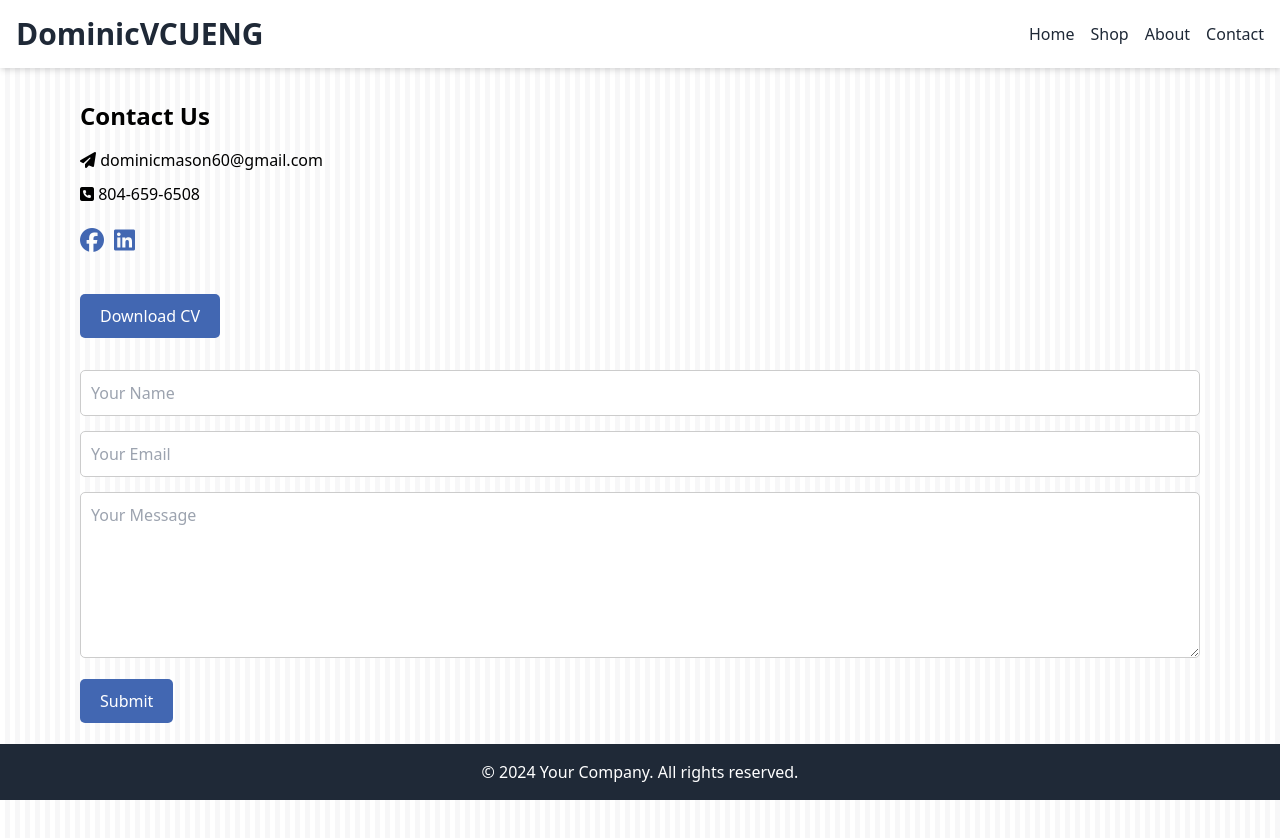
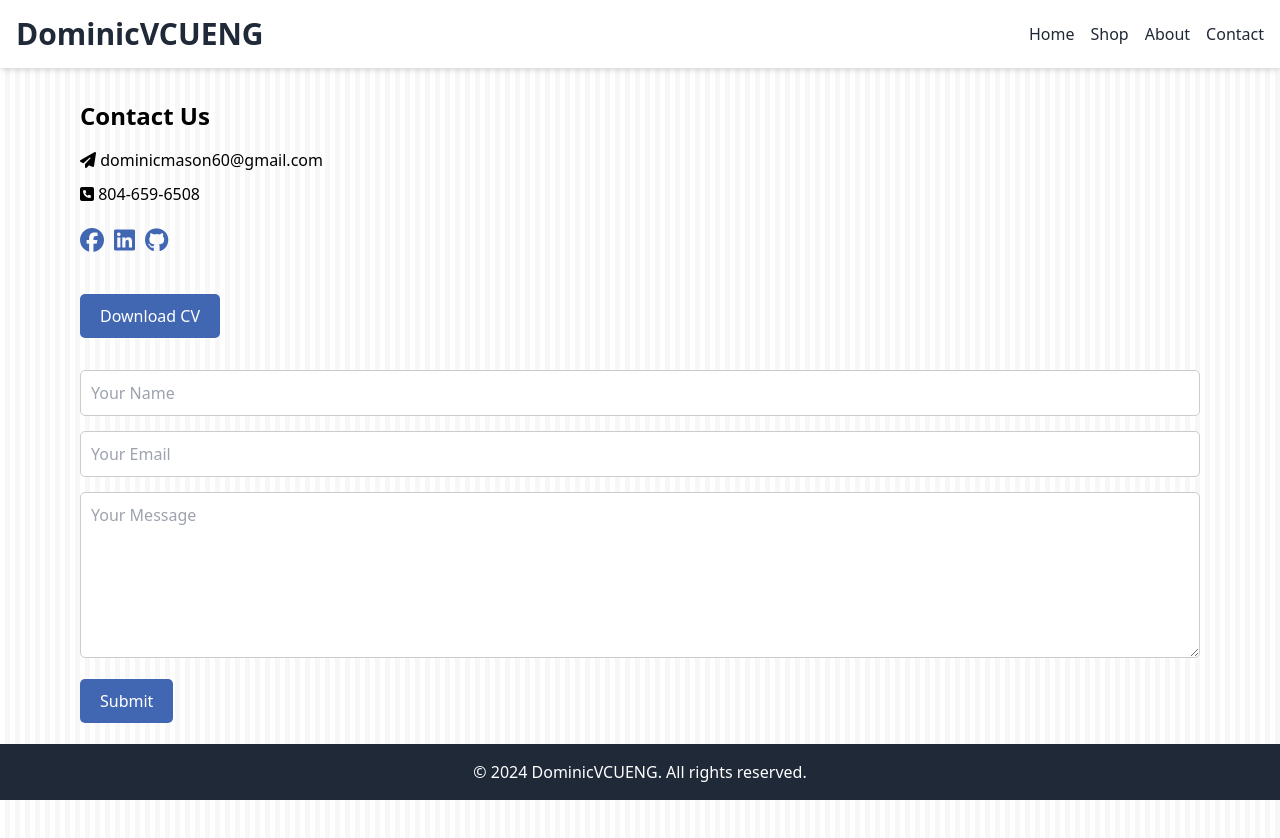
Before and after one commit to DominicVCUENG/Shopping-Service, a plain HTML site: page views/contact.html in a window 1280 px wide. Drawn offline with nearby package versions, Linux system fonts and the light colour scheme.

Commit message:
updated footer

```diff
--- a/views/contact.html
+++ b/views/contact.html
@@ -36,6 +36,7 @@
                 <div class="social-icons mt-4">
                     <a href="https://www.facebook.com/dominic.mason.77/" target="_blank" class="social-icon"><i class="fab fa-facebook"></i></a>
                     <a href="https://www.linkedin.com/in/dominic-mason-/" target="_blank" class="social-icon"><i class="fab fa-linkedin"></i></a>
+                    <a href="https://www.github.com/DominicVCUENG/" target="_blank" class="social-icon"><i class="fab fa-github"></i></a>
                 </div>
             </div>
 
@@ -55,7 +56,7 @@
     <!-- Footer -->
     <footer class="bg-gray-800 text-white py-4 footer">
         <div class="container mx-auto text-center">
-            <p>&copy; 2024 Your Company. All rights reserved.</p>
+            <p>&copy; 2024 DominicVCUENG. All rights reserved.</p>
         </div>
     </footer>
 
```
Also changed, not shown: views/about.html (+1 -1 lines), views/checkout.html (+1 -1 lines).
